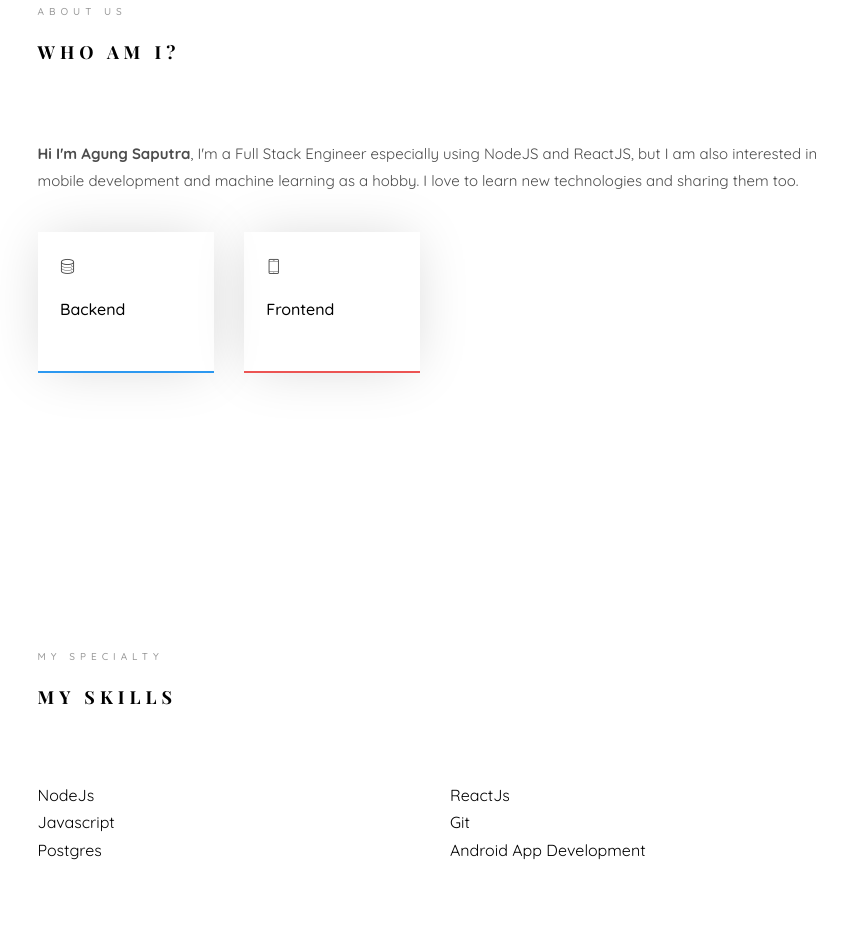
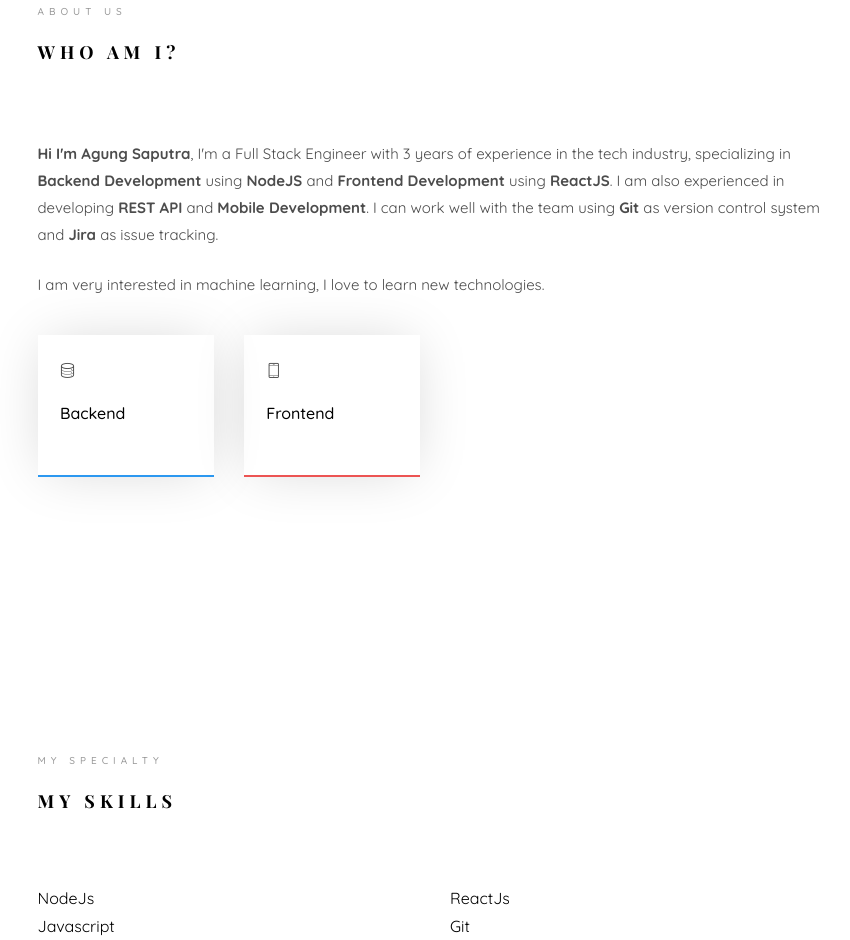
Before and after one commit to agungsptr/agungsptr.github.io, a plain HTML site: page index.html in a window 1280 px wide. Shown: the part 1007-1947 px from the top of the page, without its empty margins (355-1205 px from the left). Drawn offline with nearby package versions, Linux system fonts and the light colour scheme; files whose address does not match are found by name; a web font is replaced by a local one.

Commit message:
main: update about me

```diff
--- a/index.html
+++ b/index.html
@@ -125,9 +125,15 @@
 										<div class="about-desc">
 											<span class="heading-meta">About Us</span>
 											<h2 class="heading">Who Am I?</h2>
-											<p><strong>Hi I'm Agung Saputra</strong>, I'm a Full Stack Engineer especially using NodeJS and
-												ReactJS, but I am also interested in mobile development and machine learning as a hobby. I love
-												to learn new technologies and sharing them too.</p>
+											<p><strong>Hi I'm Agung Saputra</strong>, I'm a Full Stack Engineer with 3 years of experience in
+												the tech industry, specializing in <strong>Backend Development</strong> using
+												<strong>NodeJS</strong> and <strong>Frontend Development</strong> using
+												<strong>ReactJS</strong>. I am also experienced in developing <strong>REST API</strong> and
+												<strong>Mobile Development</strong>. I
+												can work well with the team using <strong>Git</strong> as version control system and
+												<strong>Jira</strong> as issue tracking.
+											</p>
+											<p>I am very interested in machine learning, I love to learn new technologies.</p>
 										</div>
 									</div>
 								</div>
```
